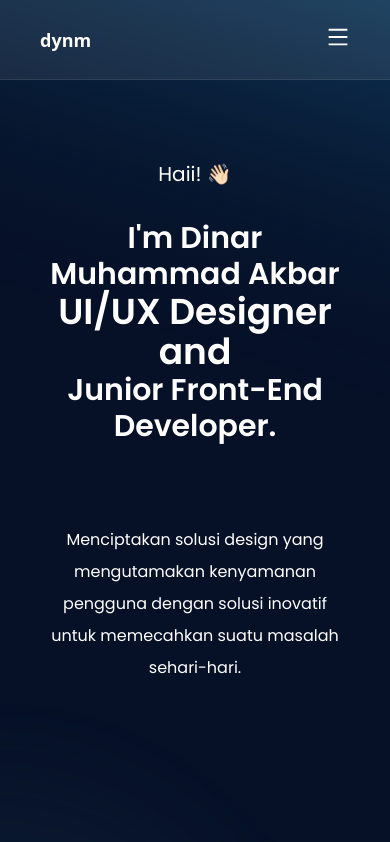
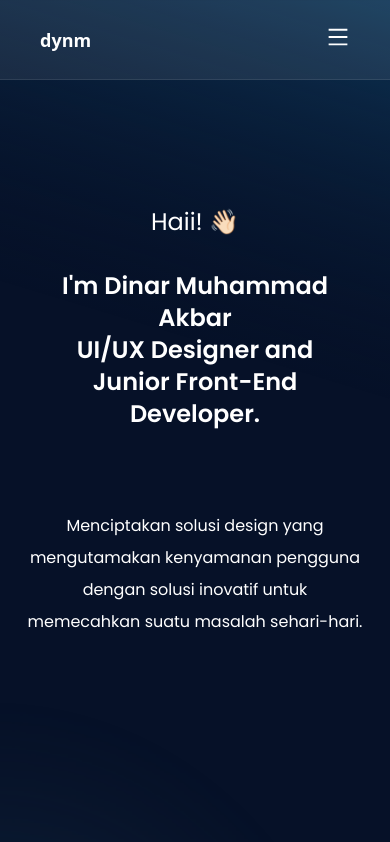
Before and after one commit to nulldynmrr/portofolio, a React (Create React App) app: page / in a window 390 px wide. Shown: the top 842 px of the page. Built offline with nearby package versions, Linux system fonts and the light colour scheme; grey boxes are pictures that could not be loaded.

Commit message:
Menambahkan animasi, memperbaiki content, dan memperbaiki layout

```diff
--- a/package.json
+++ b/package.json
@@ -3,6 +3,7 @@
   "version": "0.1.0",
   "private": true,
   "dependencies": {
+    "aos": "^2.3.4",
     "cra-template": "1.2.0",
     "react": "^18.3.1",
     "react-dom": "^18.3.1",
--- a/src/pages/caseStudy.jsx
+++ b/src/pages/caseStudy.jsx
@@ -32,10 +32,10 @@ export const Case = () => {
         id="bg-elemen-case"
         className="flex flex-col justify-center items-center relative h-[450px] overflow-hidden px-[40px] md:px[160px] lg:px-[200px] text-white"
       >
-        <h1 className="text-7xl font-weight mb-12">Aplikasi Walkest</h1>
+        <h1 className="text-7xl font-weight mb-12">Aplikasi MovApp</h1>
         <img src={imgHeader} alt="ilustrasi header" />
       </header>
-      <section className="md:flex text-white px-[40px] md:px[160px] lg:px-[200px] mt-[150px] gap-x-[100px] ">
+      <section className="md:flex text-white px-[25px] md:px[160px] lg:px-[200px] mt-[150px] gap-x-[100px] ">
         <h1 className="md:min-w-[300px] colorTitle text-4xl md:text-6xl font-semibold">
           Overview
         </h1>
@@ -176,12 +176,12 @@ export const Case = () => {
           User Persona
         </h1>
         <div>
-          <div className="mt-8 flex gap-x-8">
-            <div className="min-w-[100px] h-[100px] md:min-w-[150px] md:h-[150px]">
+          <div className="mt-8 flex flex-col md:flex-row justify-center items-center gap-x-8">
+            <div className="min-w-[100px] h-[100px] mb-8 md:min-w-[150px] md:h-[150px]">
               <img
                 src={imgProfileUserPersona}
                 alt="foto"
-                className="bg-white w-full h-full mb-8 rounded-full"
+                className="bg-white md:w-full h-full object-contain md:object-cover mb-8 rounded-full"
               />
             </div>
             <div>
--- a/src/pages/home.jsx
+++ b/src/pages/home.jsx
@@ -1,4 +1,6 @@
-import React from "react";
+import React, { useEffect } from "react";
+import AOS from "aos";
+import "aos/dist/aos.css";
 import { Link } from "react-router-dom";
 import "./home.css";
 import "../index.css";
@@ -17,24 +19,41 @@ import {
 } from "../data/data";
 
 export const Home = () => {
+  useEffect(() => {
+    AOS.init({
+      duration: 1000,
+      once: true,
+    });
+  }, []);
   return (
     <div>
       <div id="bg"></div>
       <div id="bg-elemen" className="absolute min-h-[4444px]"></div>
-      <div className="top-0 left px-[40px] md:px-[160px] lg:px-[200px]">
+      <div className="top-0 left px-[25px] md:px-[160px] lg:px-[200px]">
         <section className="flex flex-col items-center justify-center h-screen text-center leading-8 poppins text-white content">
-          <h2 className="text-xl md:text-3xl mb-8">Haii! 👋🏻</h2>
-          <h1 className="text-3xl md:text-7xl font-semibold">
+          <h2 className="text-2xl md:text-3xl mb-8" data-aos="fade-up">
+            Haii! 👋🏻
+          </h2>
+          <h1
+            className="text-2xl md:text-7xl font-semibold"
+            data-aos="zoom-in-up"
+          >
             I'm Dinar Muhammad Akbar
           </h1>
-          <h1 className="text-4xl md:text-7xl font-semibold">
+          <h1
+            className="text-2xl md:text-7xl font-semibold"
+            data-aos="zoom-in-up"
+          >
             UI/UX Designer and
           </h1>
-          <h1 className="text-3xl md:text-7xl font-semibold">
+          <h1
+            className="text-2xl md:text-7xl font-semibold"
+            data-aos="zoom-in-up"
+          >
             Junior Front-End Developer.
           </h1>
 
-          <p className="mt-20 max-w-[900px]">
+          <p className="mt-20 max-w-[900px]" data-aos="zoom-in-up">
             Menciptakan solusi design yang mengutamakan kenyamanan pengguna
             dengan solusi inovatif untuk memecahkan suatu masalah sehari-hari.
           </p>
@@ -47,7 +66,7 @@ export const Home = () => {
             alt="About Image"
           />
           <div className="lg:w-4/6 space-y-6 w-full px-4">
-            <div className="card">
+            <div className="card w-full">
               <h1 className="text-2xl philosopher-regular pt-4 mb-4">
                 X About Me
               </h1>
@@ -57,7 +76,7 @@ export const Home = () => {
                 </div>
               ))}
             </div>
-            <div className="card">
+            <div className="card w-full">
               <h1 className="text-2xl philosopher-regular pt-4 mb-4">
                 X Skills
               </h1>
@@ -261,7 +280,7 @@ export const Home = () => {
               <p className="mt-2 mb-8 text-xl font-light">MovApp</p>
             </div>
             <p className="cardContentProject flex justify-center items-center w-[250px] overflow-hidden">
-              Created : 20 Agustut 2024
+              Created : 20 Agustus 2024
             </p>
           </div>
 
@@ -277,9 +296,8 @@ export const Home = () => {
                 <h2 className="font-semibold text-lg">Ide</h2>
               </div>
               <p>
-                Aplikasi ini adalah aplikasi untuk menciptakan lingkungan yang
-                baik, untuk membantu orang-orang termotivasi menjadi pejalan
-                kaki.
+                Aplikasi platform untuk menonton film secara langsung dengan
+                menawarkan layanan film Indonesia maupun luar negeri.
               </p>
 
               <div className="flex items-center !mt-[3em] gap-2 cardContentProject !w-[95px]">
@@ -287,8 +305,7 @@ export const Home = () => {
                 <h2 className="font-semibold text-lg">Tujuan</h2>
               </div>
               <p className="mb-8">
-                Meningkatkan orang pejalan kaki sambil mendorong gaya hidup
-                sehat bagi pejalan kaki.
+                Meningkatkan layanan aplikasi film untuk memudahkan pengguna
               </p>
 
               <div className="flex items-center  !mt-[3em] gap-2 cardContentProject !w-[100px]">
@@ -296,8 +313,7 @@ export const Home = () => {
                 <h2 className="font-semibold text-lg">Masalah</h2>
               </div>
               <p className="mb-8">
-                Banyak orang-orang merasa malas untuk menjadi pejalan kaki
-                karena kurang termotivasi.
+                Banyak orang-orang merasa malas untuk pergi jauh ke bioskop.
               </p>
             </div>
 
```
Also changed, not shown: 1 other file (tests, documents, lock files or other folders).
